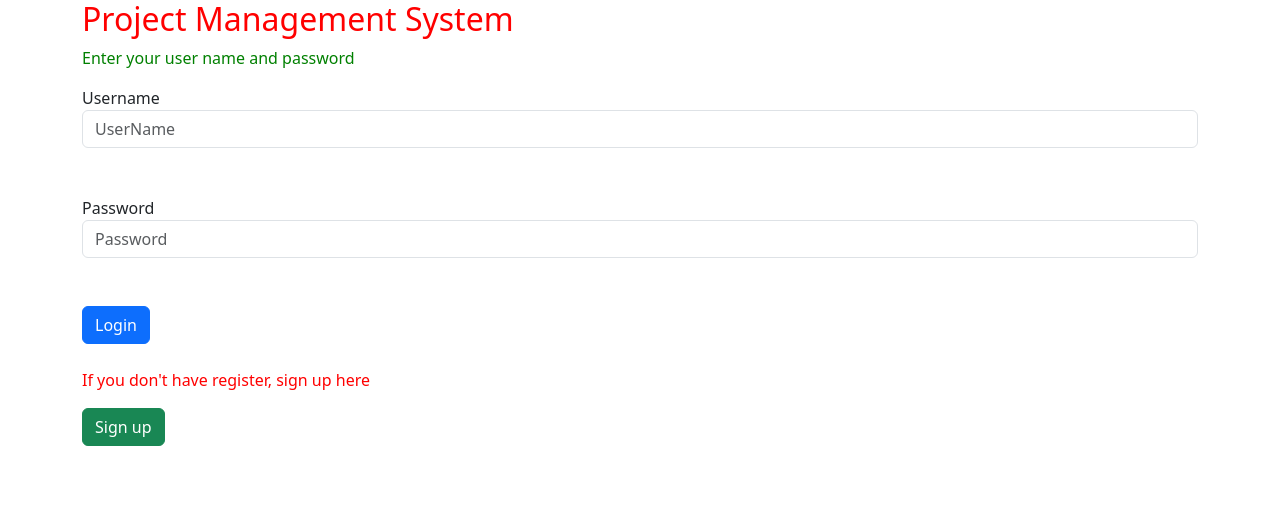
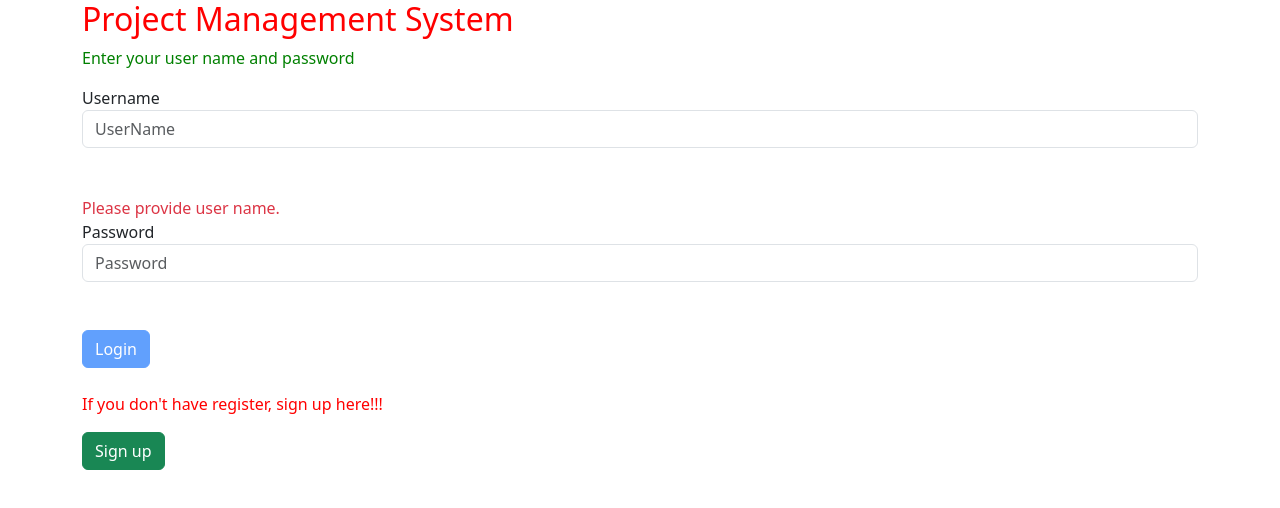
Before and after one commit to chiranjibi56/Project-management-system---front-end, an Angular app: page / in a window 1280 px wide. Shown: the top 508 px of the page. Built offline with nearby package versions, Linux system fonts and the light colour scheme.

Commit message:
updated html file to apply logic on login page

```diff
--- a/src/app/pages/login/login.component.html
+++ b/src/app/pages/login/login.component.html
@@ -7,12 +7,16 @@
         <div class="form-group">
         <label>Username</label>
         <input class="form-control" type="text" id="userName" formControlName="userName" placeholder="UserName" /><br/><br />
+        <div class="text-danger">
+            Please provide user name.
         </div>
+        </div>
+
         <label>Password</label>
         <input class="form-control" type="text" id="password" formControlName="password" placeholder="Password" /><br /><br />
 
-        <button class="btn btn-primary"type="submit">Login</button><br/><br/>
-        <p style="color: red;">If you don't have register, sign up here</p>
+        <button [disabled]="loginForm.invalid" class="btn btn-primary"type="submit">Login</button><br/><br/>
+        <p style="color: red;">If you don't have register, sign up here!!!</p>
         <button class="btn btn-success" routerLink="signup">Sign up </button>
 
     </form>
--- a/src/app/pages/login/login.component.ts
+++ b/src/app/pages/login/login.component.ts
@@ -1,5 +1,5 @@
 import { Component, OnInit } from '@angular/core';
-import { FormBuilder, FormGroup, FormsModule, ReactiveFormsModule } from '@angular/forms';
+import { FormBuilder, FormGroup, FormsModule, ReactiveFormsModule, Validators } from '@angular/forms';
 import { UserService } from '../../services/user.service';
 import { User } from '../../models/user';
 import { Router, RouterLink } from '@angular/router';
@@ -20,8 +20,8 @@ constructor (private formBuilder:FormBuilder,
 
   ngOnInit(): void {
     this.loginForm = this.formBuilder.group({
-      userName:[''],
-      password:['']
+      userName:['', Validators.required],
+      password:['', Validators.required]
     })
   }
 
--- a/src/app/pages/project-list/project-list.component.html
+++ b/src/app/pages/project-list/project-list.component.html
@@ -1,10 +1,11 @@
-<h1> Project board </h1>
-<button routerLink="/new">Create new Project</button>
+<h2> Project board </h2>
+<button class="btn btn-success" routerLink="/new">Create new Project</button>
 
 <h3>Project List</h3>
 <p>***All project handeling by PMS! *** </p>
-<table style="border: 2px solid black; width: 100%;">
-    <thead>
+<div class="table-responsive m-3">
+<table class="table table-striped table-bordered table-hover">
+    <thead >
         <tr>
             <th>ProjectId</th>
             <th>Project Name</th>
@@ -31,8 +32,9 @@
             <td>{{project.projectBudget}} </td>
             <td>
                 <button class="btn btn-danger" (click)="deleteProject(project.projectId)">Delete</button>
-                <button class="btn btn btn-success" style="margin-left: 20px;" routerLink="/update/{{project.projectId}}">Edit</button>
+                <button class="btn btn btn-warning" style="margin-left: 20px;" routerLink="/update/{{project.projectId}}">Edit</button>
             </td>
         </tr>
     </tbody>
 </table>
+</div>
```
